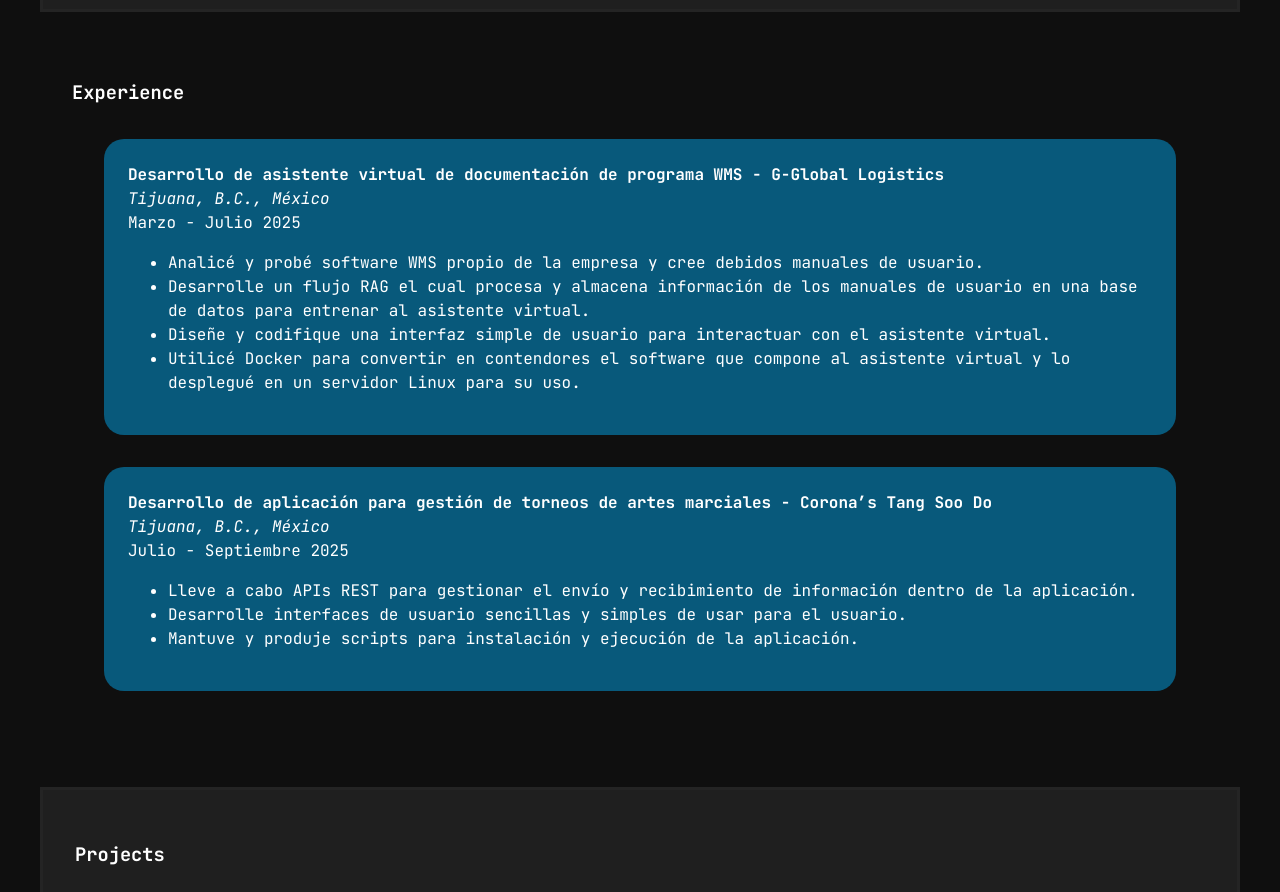
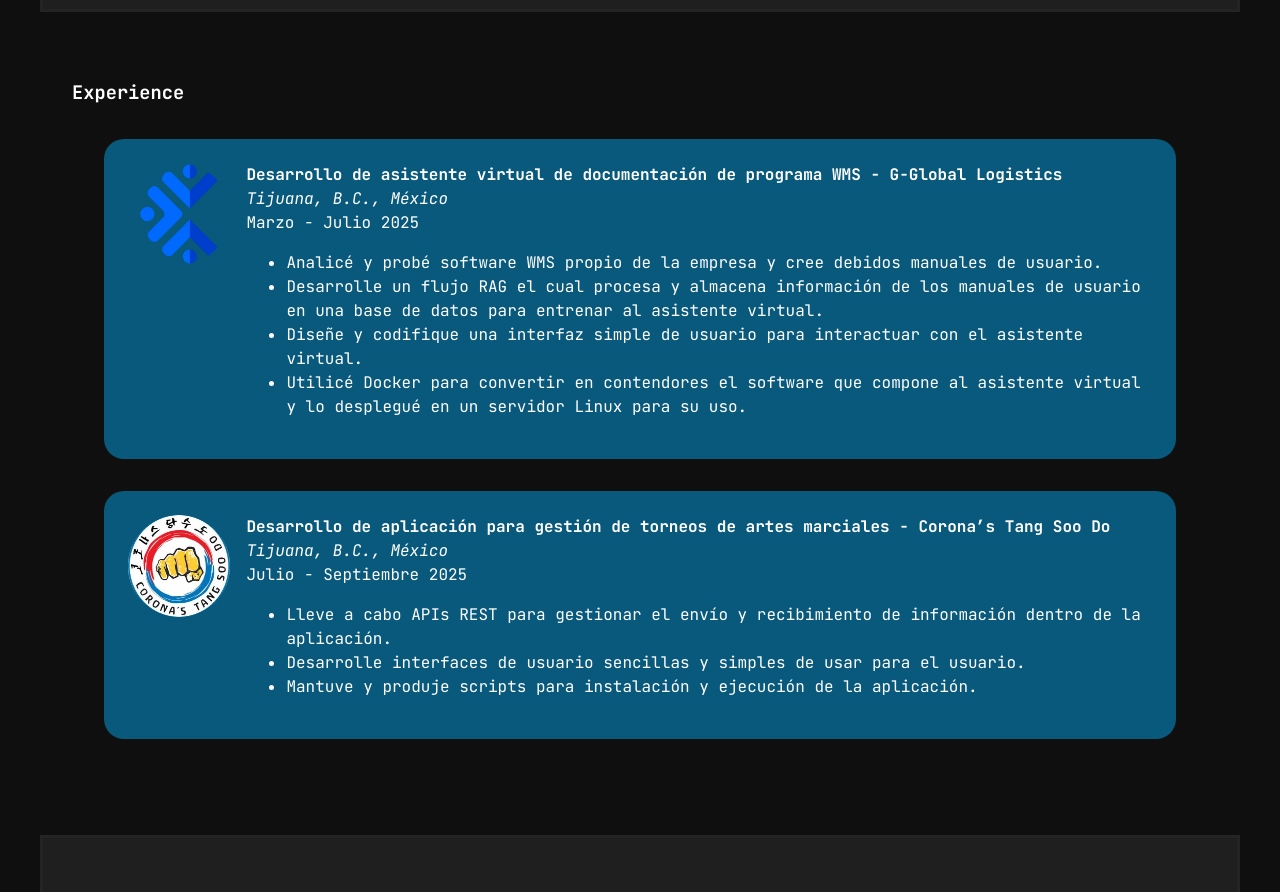
Before and after one commit to carloscanalespro/carloscanalesportfolio, a React (Vite) app: page / in a window 1280 px wide. Shown: the part 1640-2532 px from the top of the page. Built offline with nearby package versions, Linux system fonts and the light colour scheme.

Commit message:
imgaes experience added

```diff
--- a/src/components/Experience.jsx
+++ b/src/components/Experience.jsx
@@ -1,10 +1,14 @@
 import './stylos.css'
 
+import gglobal from '../assets/img/gglobal.webp'
+import coronas from '../assets/img/coronas.jpg'
 export default function Experience(){
     return(
         <div className='experience' id='4'>
             <h3>Experience</h3>
             <div className='jobs'>
+                <img src={gglobal} alt="" />
+                <div>
                     <b>Desarrollo de asistente virtual de documentación de programa WMS - G-Global Logistics</b>
                     <br/>
                     <i>Tijuana, B.C., México </i>
@@ -18,7 +22,11 @@ export default function Experience(){
                         <li>Utilicé Docker para convertir en contendores el software que compone al asistente virtual y lo desplegué en un servidor Linux para su uso.</li>
                     </ul>
                 </div>
+
+            </div>
             <div className='jobs'>
+                <img src={coronas} alt="" />
+                <div>
                     <b>Desarrollo de aplicación para gestión de torneos de artes marciales - Corona’s Tang Soo Do</b>
                     <br/>
                     <i>Tijuana, B.C., México </i>
@@ -31,6 +39,7 @@ export default function Experience(){
                         <li>Mantuve y produje scripts para instalación y ejecución de la aplicación.</li>
                     </ul>
                 </div>
+            </div>
 
         </div>
     );
--- a/src/components/stylos.css
+++ b/src/components/stylos.css
@@ -279,7 +279,20 @@
     margin: 2em 2em;
     padding: 1.5em;
     border-radius: 20px;
+    display: flex;
+}
 
+.jobs > img{
+    width: 10%;
+    height: 10%;
+}
+
+.jobs > div{
+    padding-left: 1em;
+}
+
+.jobs > img{
+    border-radius: 20em;
 }
 
 /* Projects area */
```
Also changed, not shown: src/assets/img/coronas.jpg (added), src/assets/img/gglobal.webp (added). Lines whose indentation alone changed are shown as unchanged.
